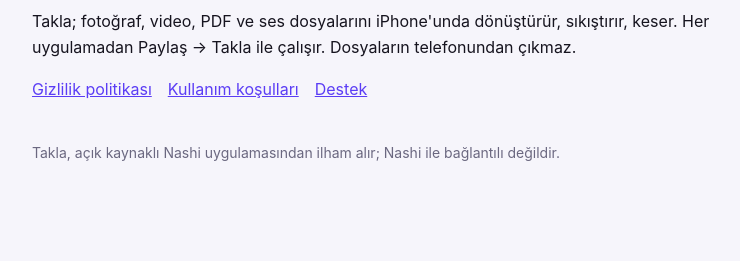
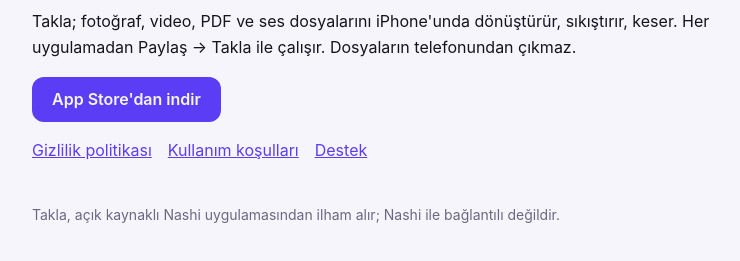
Before and after one commit to furkkandursun/furkkandursun.github.io, a plain HTML site: page takla/index.html in a window 1280 px wide. Shown: the part 117-378 px from the top of the page, without its empty margins (244-984 px from the left). Drawn offline with Linux system fonts and the light colour scheme.

Commit message:
Takla: add App Store download button
Co-Authored-By: Claude Opus 5.5 <noreply@anthropic.com>

```diff
--- a/stil.css
+++ b/stil.css
@@ -6,3 +6,4 @@ header{display:flex;gap:14px;align-items:center;margin-bottom:24px}header img{wi
 h1{font-size:28px;margin:0}h2{font-size:20px;margin:28px 0 8px}.muted{color:var(--muted)}
 .card{background:var(--card);border:1px solid var(--line);border-radius:18px;padding:18px 20px;margin:14px 0}
 nav a{margin-right:16px}footer{margin-top:40px;font-size:14px;color:var(--muted)}
+.btn{display:inline-block;background:var(--brand);color:var(--bg);padding:10px 20px;border-radius:12px;text-decoration:none;font-weight:600}
--- a/takla/index.html
+++ b/takla/index.html
@@ -2,6 +2,7 @@
 <title>Takla</title><link rel="stylesheet" href="../stil.css"></head><body><main>
 <header><img src="ikon.png" alt="Takla"><div><h1>Takla</h1><span class="muted">Dosyana takla attır.</span></div></header>
 <p>Takla; fotoğraf, video, PDF ve ses dosyalarını iPhone'unda dönüştürür, sıkıştırır, keser. Her uygulamadan Paylaş → Takla ile çalışır. Dosyaların telefonundan çıkmaz.</p>
+<p><a class="btn" href="https://apps.apple.com/tr/app/takla-dosya-d%C3%B6n%C3%BC%C5%9Ft%C3%BCr%C3%BCc%C3%BC/id6837812760">App Store'dan indir</a></p>
 <nav><a href="gizlilik/">Gizlilik politikası</a><a href="kosullar/">Kullanım koşulları</a><a href="destek/">Destek</a></nav>
 <footer>Takla, açık kaynaklı Nashi uygulamasından ilham alır; Nashi ile bağlantılı değildir.</footer>
 </main></body></html>
```
